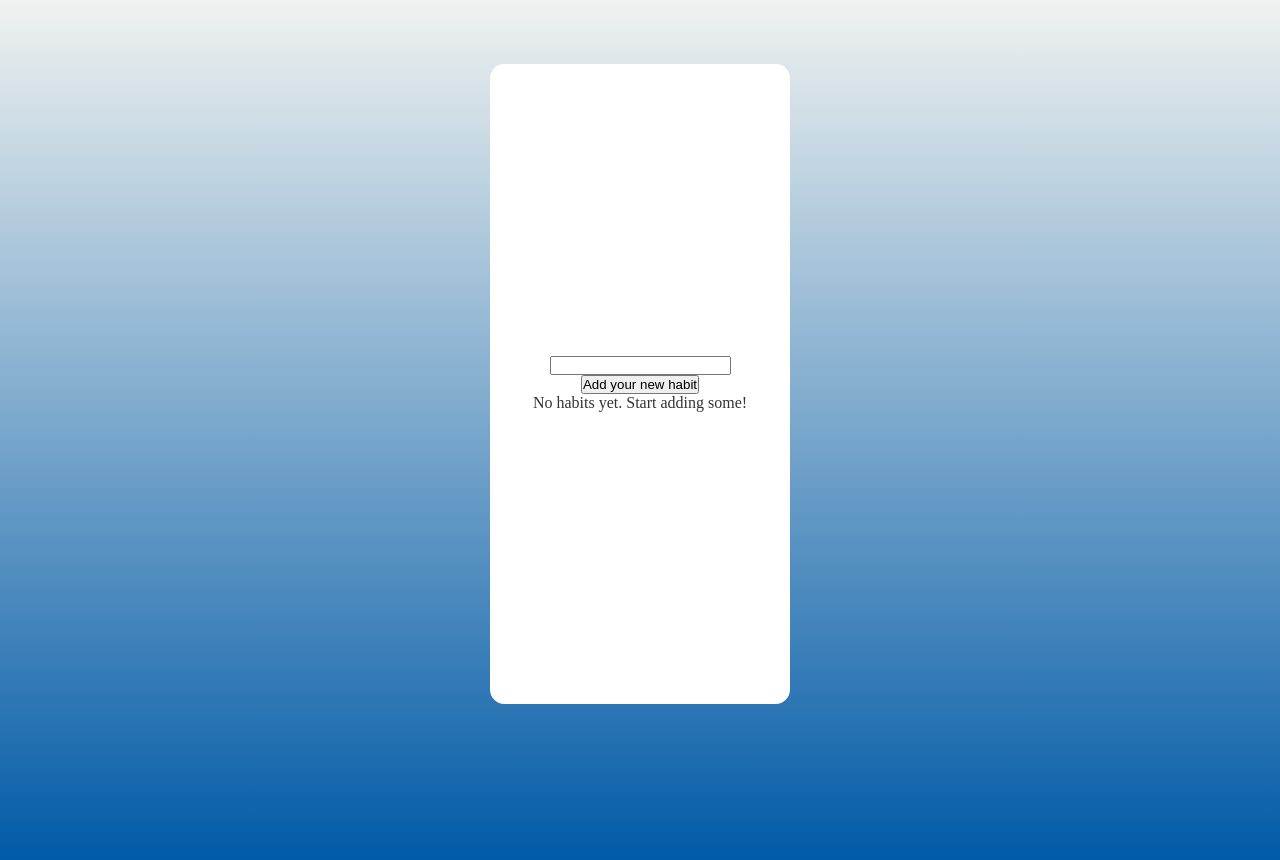
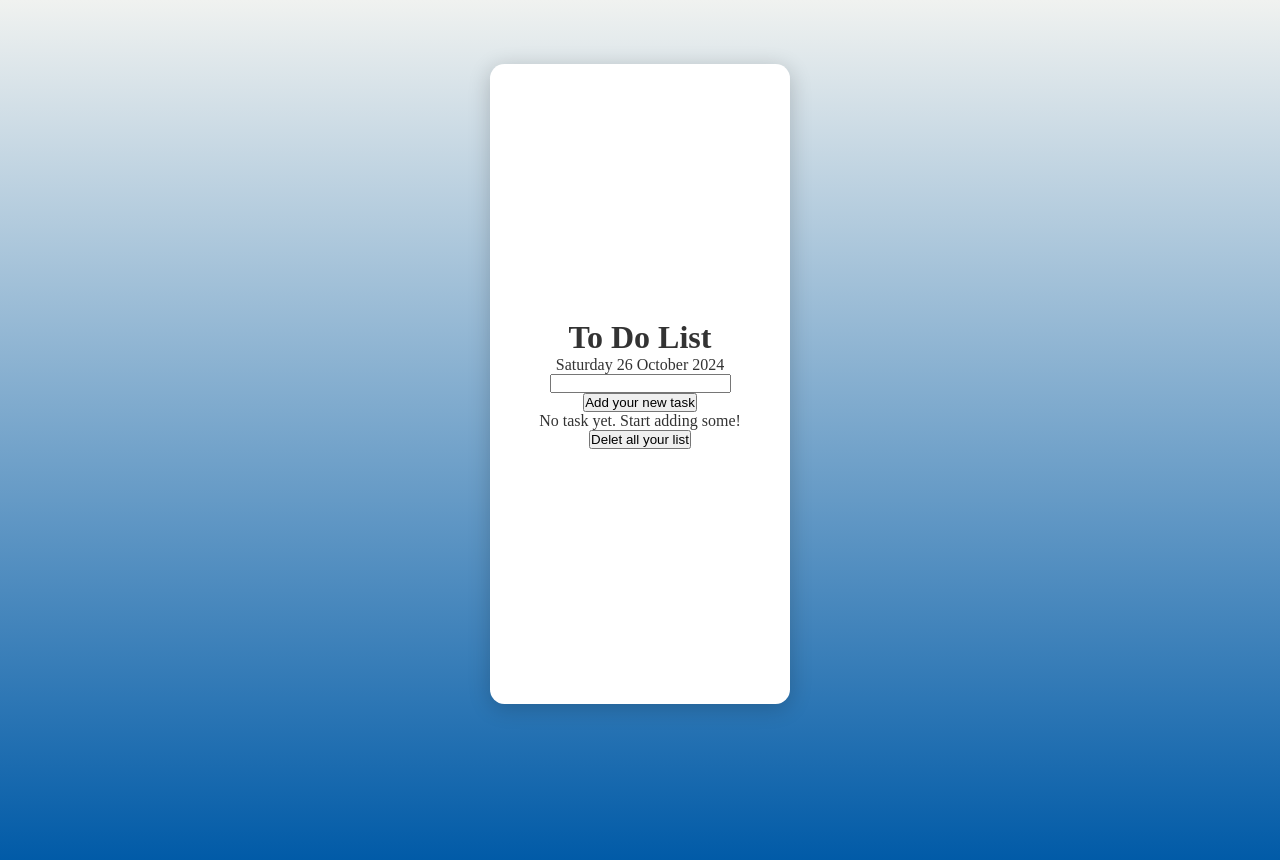
Before and after one commit to Parniyan0098/todolist, a React (Vite) app: page / in a window 1280 px wide. Shown: the top 860 px of the page. Built offline with nearby package versions, Linux system fonts and the light colour scheme.

Commit message:
Add some more details

```diff
--- a/src/component/AddNewHabit.jsx
+++ b/src/component/AddNewHabit.jsx
@@ -1,9 +1,17 @@
 import { useEffect, useState } from "react";
 import HabitList from "./HabitList";
+const options = {
+  weekday: "long",
+  day: "numeric",
+  month: "long",
+  year: "numeric",
+};
 export default function AddNewHabit() {
   const [habit, setHabit] = useState("");
   const [habits, setHabits] = useState([]);
   const [error, setError] = useState("");
+  const currentDate = new Date().toLocaleDateString("en-UK", options);
+
   function addNewHabit(e) {
     setHabit(e.target.value);
     if (error) setError("");
@@ -15,7 +23,7 @@ export default function AddNewHabit() {
       setHabit("");
       localStorage.setItem("habits", JSON.stringify(updatedHabits));
     } else {
-      setError("please enter your habit");
+      setError("please enter your task");
     }
   }
   function handleKeyDown(e) {
@@ -23,29 +31,41 @@ export default function AddNewHabit() {
       addHabitList();
     }
   }
-  function handleDelet(index) {
+  function handleDelete(index) {
     if (window.confirm("are you sure?")) {
       const updatedHabits = habits.filter((_, i) => i !== index);
       setHabits(updatedHabits);
       localStorage.setItem("habits", JSON.stringify(updatedHabits));
     }
   }
+  function handleDeleteAll() {
+    if (window.confirm("You will delete all you list,are you sure?"))
+      setHabits("");
+    localStorage.removeItem("habits");
+  }
+
   useEffect(() => {
     const storedHabits = JSON.parse(localStorage.getItem("habits")) || [];
     setHabits(storedHabits);
   }, []);
 
   return (
+    <>
       <div className="main-container">
+        <h1>To Do List</h1>
+        <p className="date">{currentDate}</p>
+
         <input
           type="text"
           value={habit}
           onChange={addNewHabit}
           onKeyDown={handleKeyDown}
         />
-      <button onClick={addHabitList}>Add your new habit</button>
+        <button onClick={addHabitList}>Add your new task</button>
         {error && <p style={{ color: "red" }}>{error}</p>}
-      <HabitList habits={habits} onDelete={handleDelet} />
+        <HabitList habits={habits} onDelete={handleDelete} />
+        <button onClick={handleDeleteAll}>Delet all your list</button>
       </div>
+    </>
   );
 }
--- a/src/component/HabitList.jsx
+++ b/src/component/HabitList.jsx
@@ -8,13 +8,16 @@ export default function HabitList({ habits, onDelete }) {
   return (
     <div>
       {habits.length === 0 ? (
-        <p>No habits yet. Start adding some!</p>
+        <p>No task yet. Start adding some!</p>
       ) : (
         <ul>
-          {habits.map((h, i) => (
+          {habits.map((habit, i) => (
             <li key={i}>
-              {h}{" "}
-              <button aria-label={`delete ${h}`} onClick={() => onDelete(i)}>
+              {habit}{" "}
+              <button
+                aria-label={`delete ${habit}`}
+                onClick={() => onDelete(i)}
+              >
                 delete
               </button>
             </li>
--- a/src/index.css
+++ b/src/index.css
@@ -23,7 +23,7 @@ body {
   max-height: 80vh;
   background-color: white;
   border-radius: 0.9em;
-  box-shadow: 0 0.25em 1.4emx rgba(0, 0, 0, 0.2);
+  box-shadow: 0 0.25em 1.4em rgba(0, 0, 0, 0.2);
   padding: 2em;
   width: 18.75em;
   max-width: 90%;
```
Lines whose indentation alone changed are shown as unchanged.
